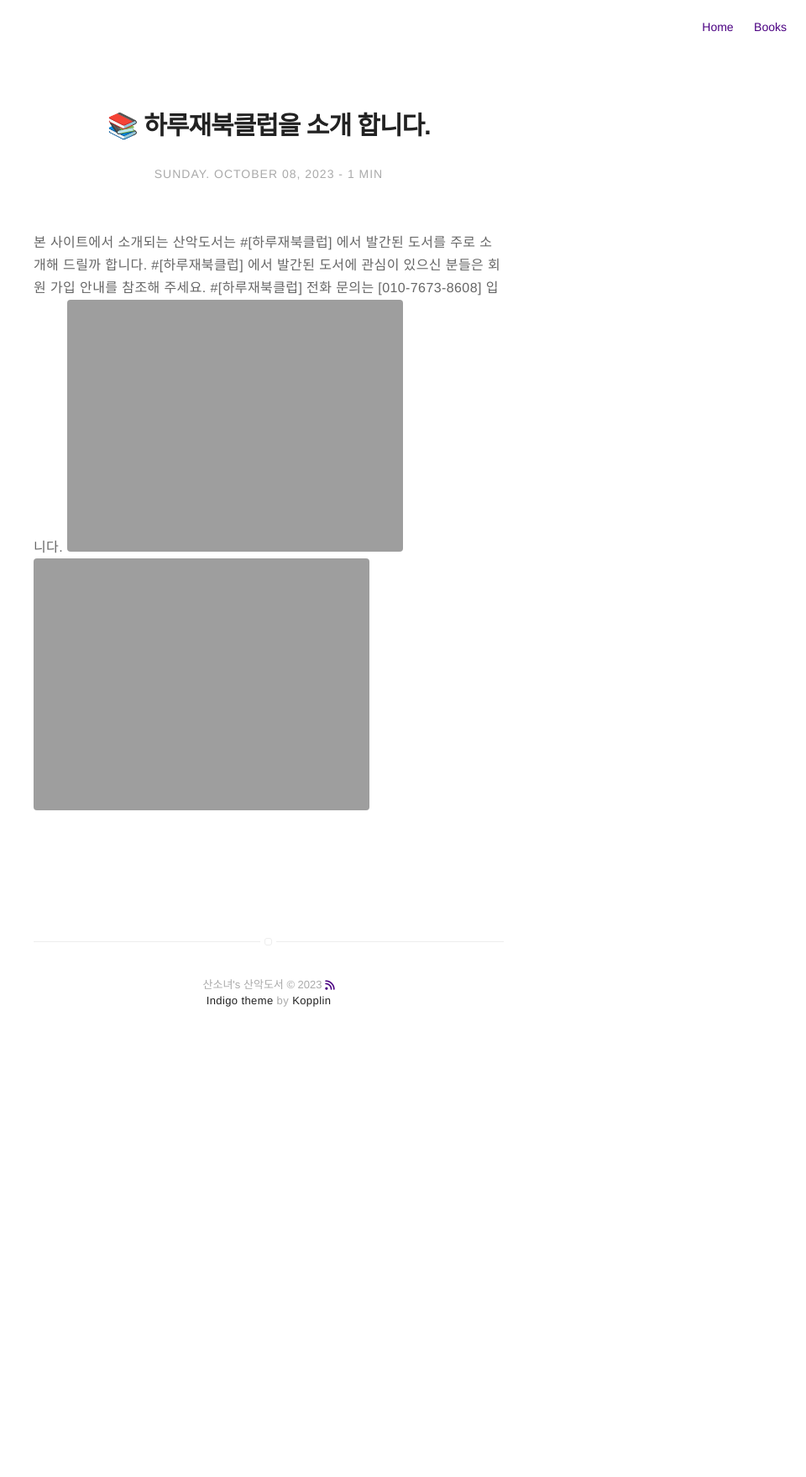
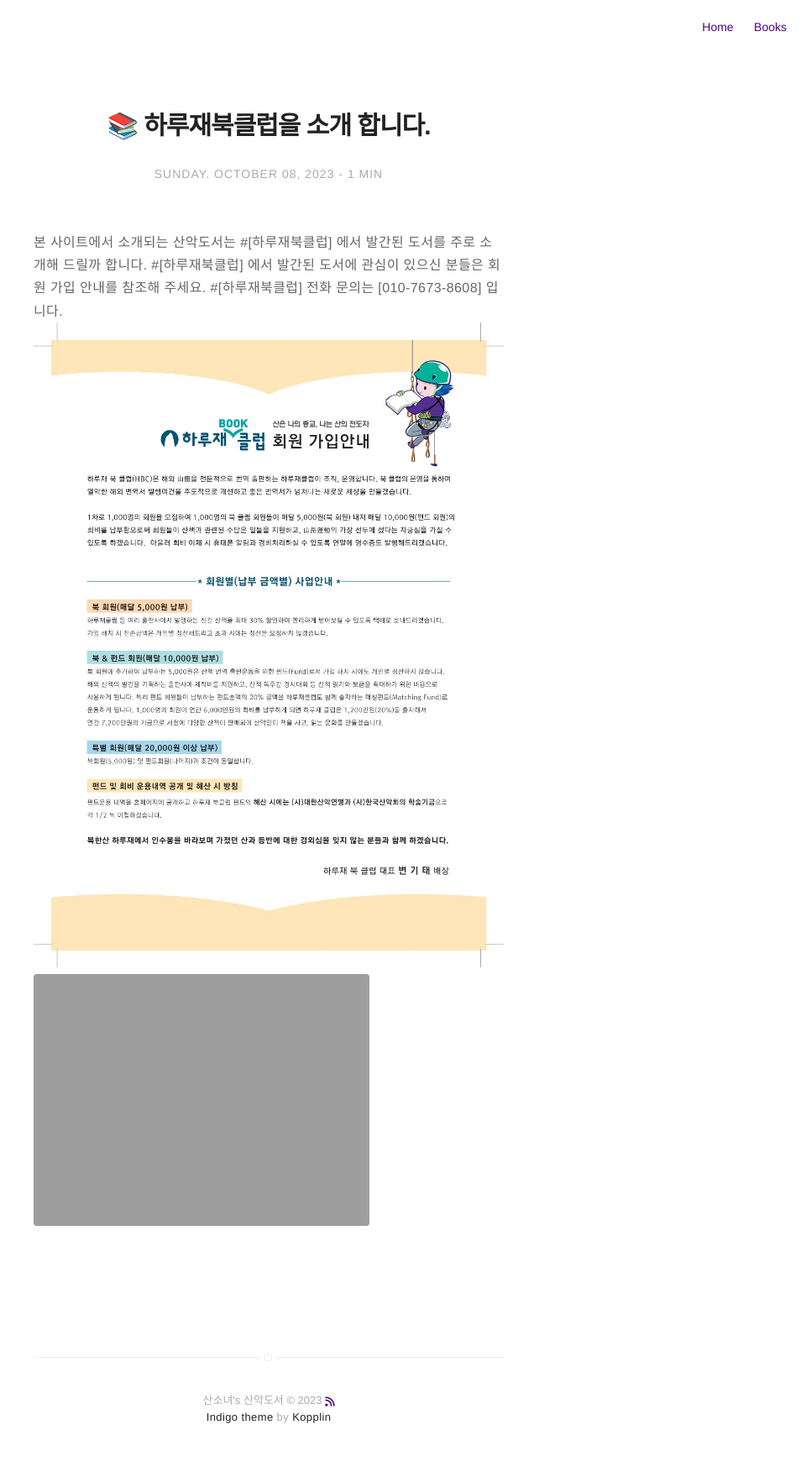
Before and after one commit to sansonyeo/mountain-book, a Jekyll site: the page built from _posts/2023-10-08-하루재클럽을소개합니다.markdown, in a window 1280 px wide. Shown: the whole page at 84% size, without its empty margins (320-1280 px from the left). Built offline with Jekyll 4.4.1, drawn with Linux system fonts in a browser that asks for light colours; nearby versions of some CDN libraries; emoji names are drawn with the system emoji font; comment, search, counter and statistics services are not loaded; before the commit the page ends 1263 px from its top, so only the background shows below that.

Commit message:
Update 2023-10-08-하루재클럽을소개합니다.markdown

```diff
--- a/_posts/2023-10-08-하루재클럽을소개합니다.markdown
+++ b/_posts/2023-10-08-하루재클럽을소개합니다.markdown
@@ -14,6 +14,6 @@
 본 사이트에서 소개되는 산악도서는 #[하루재북클럽] 에서 발간된 도서를 주로 소개해 드릴까 합니다.
 #[하루재북클럽] 에서 발간된 도서에 관심이 있으신 분들은 회원 가입 안내를 참조해 주세요.
 #[하루재북클럽] 전화 문의는 [010-7673-8608] 입니다.
-![하루재북클럽](https://mtngirl.kr/assets/images “하루재북클럽소개.jpg”)
+![하루재북클럽](https://mtngirl.kr/assets/images/하루재북클럽소개.jpg)
 <br>
-![하루재북클럽 발간 도서](https://mtngirl.kr/assets/images “하루재북클럽_발간도서.jpg”)
+![하루재북클럽 발간 도서](https://mtngirl.kr/assets/images/하루재북클럽_발간도서.jpg)
```
